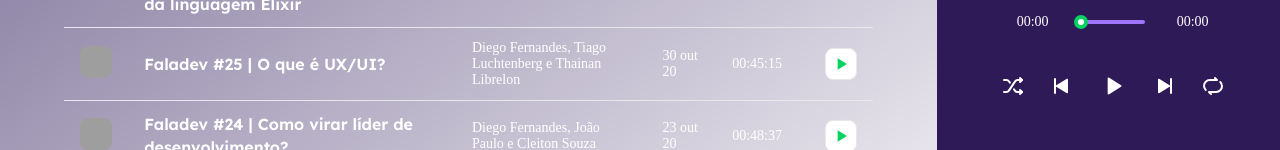
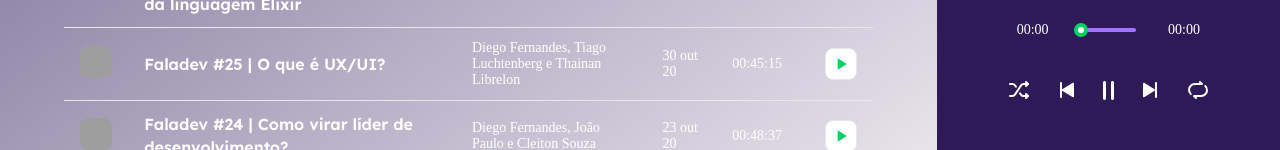
Before and after one commit to kelyAna/podcastr, a Next.js app: page / in a window 1280 px wide. Both pictures are taken after a click on the button 819 px from the left and 225 px from the top of the page. Shown: the part 650-800 px from the top of the page. Built offline with nearby package versions, Linux system fonts and the light colour scheme; data requests are answered from the project's data file; grey boxes are pictures that could not be loaded.

Commit message:
Add funcion refs

```diff
--- a/src/components/Player/index.tsx
+++ b/src/components/Player/index.tsx
@@ -1,5 +1,5 @@
 import Image from 'next/image'
-import { useContext } from 'react'
+import { useContext, useRef, useEffect } from 'react'
 import Slider from 'rc-slider'
 
 import 'rc-slider/assets/index.css'
@@ -9,7 +9,26 @@ import { PlayerContext } from '../../contexts/PlayerContext'
 import styles from '../Player/styles.module.scss'
 
 export function Player() {
-  const { episodeList, currentEpisodeIndex } = useContext(PlayerContext)
+  const audioRef = useRef<HTMLAudioElement>(null)
+
+  const {
+    episodeList,
+    currentEpisodeIndex,
+    isPlaying,
+    togglePlay
+  } = useContext(PlayerContext)
+
+  useEffect(() => {
+    if(!audioRef.current){
+      return;
+    }
+
+    if(isPlaying){
+      audioRef.current.play()
+    }else{
+      audioRef.current.pause()
+    }
+  }, [isPlaying])
 
   const episode = episodeList[currentEpisodeIndex]
 
@@ -58,6 +77,7 @@ export function Player() {
         { episode && (
           <audio
             src={episode.url}
+            ref={audioRef}
             autoPlay
            />
 
@@ -73,8 +93,13 @@ export function Player() {
             <img src="/play-previous.svg" alt="Tocar anterior" />
           </button>
 
-          <button type="button" disabled={!episode}>
-            <img src="/play.svg" alt="Tocar" />
+          <button type="button" disabled={!episode} onClick={togglePlay}>
+            { isPlaying ? (
+              <img src="/pause.svg" alt="Pause" />
+
+            ) : (
+              <img src="/play.svg" alt="Tocar" />
+            )}
           </button>
 
           <button type="button" disabled={!episode}>
--- a/src/contexts/PlayerContext.ts
+++ b/src/contexts/PlayerContext.ts
@@ -11,7 +11,9 @@ type Episode = {
 type PlayerContextData = {
   episodeList: Episode[];
   currentEpisodeIndex: number;
-  play: (episode: Episode) => void
+  isPlaying: boolean;
+  play: (episode: Episode) => void;
+  togglePlay: () => void;
 }
 
 export const PlayerContext = createContext({} as PlayerContextData)
--- a/src/pages/_app.tsx
+++ b/src/pages/_app.tsx
@@ -9,14 +9,20 @@ import '../styles/global.scss'
 function MyApp({ Component, pageProps }) {
   const [episodeList, setEpisodeList] = useState([])
   const [currentEpisodeIndex, setCurrentEpisodeIndex] = useState(0)
+  const [isPlaying, setIsPlaying] = useState(false)
 
   function play(episode){
     setEpisodeList([episode])
     setCurrentEpisodeIndex(0)
+    setIsPlaying(true)
+  }
+
+  function togglePlay(){
+    setIsPlaying(!isPlaying)
   }
 
   return (
-    <PlayerContext.Provider value={{ episodeList, currentEpisodeIndex, play}}>
+    <PlayerContext.Provider value={{ episodeList, currentEpisodeIndex, play, isPlaying, togglePlay}}>
       <div className={styles.appWrapper}>
         <main>
           <Header />
```
